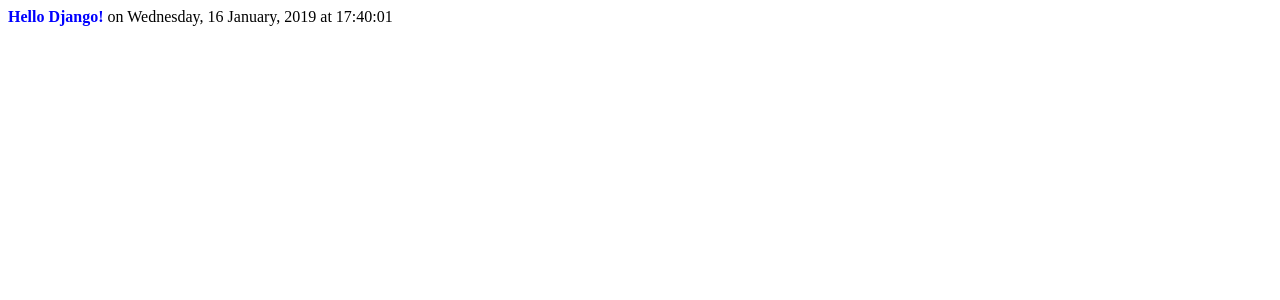
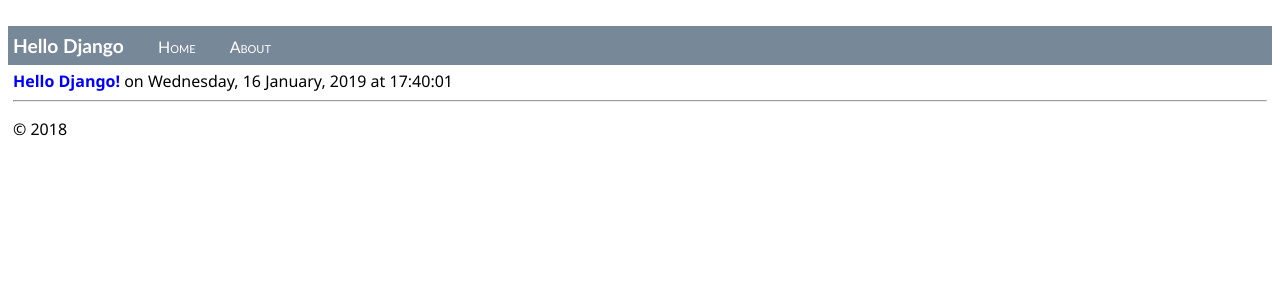
Before and after one commit to ghostman-007/LearningDjango, a Django app: page / in a window 1280 px wide. Shown: the top 300 px of the page. Run offline with Django 3.2, Linux system fonts and the light colour scheme.

Commit message:
Create initial Django app

```diff
--- a/BasicProject/BasicProject/urls.py
+++ b/BasicProject/BasicProject/urls.py
@@ -22,4 +22,5 @@
 
     url(r'^$', HelloDjangoApp.views.index, name='index'),
     url(r'^home$', HelloDjangoApp.views.index, name='home'),
+    url(r'^about$', HelloDjangoApp.views.about, name='about'),
 ]
--- a/BasicProject/HelloDjangoApp/static/site.css
+++ b/BasicProject/HelloDjangoApp/static/site.css
@@ -2,3 +2,31 @@
     font-weight: 600;
     color: blue;
 }
+
+.navbar {
+    background-color: lightslategray;
+    font-size: 1em;
+    font-family: 'Trebuchet MS', 'Lucida Sans Unicode', 'Lucida Grande', 'Lucida Sans', Arial, sans-serif;
+    color: white;
+    padding: 8px 5px 8px 5px;
+}
+
+    .navbar a {
+        text-decoration: none;
+        color: inherit;
+    }
+
+.navbar-brand {
+    font-size: 1.2em;
+    font-weight: 600;
+}
+
+.navbar-item {
+    font-variant: small-caps;
+    margin-left: 30px;
+}
+
+.body-content {
+    padding: 5px;
+    font-family: 'Segoe UI', Tahoma, Geneva, Verdana, sans-serif;
+}
--- a/BasicProject/HelloDjangoApp/templates/HelloDjangoApp/index.html
+++ b/BasicProject/HelloDjangoApp/templates/HelloDjangoApp/index.html
@@ -1,3 +1,4 @@
+ {% extends "HelloDjangoApp/layout.html" %}
 <html>
     <head>
         <title>{{ title }}</title>
@@ -5,6 +6,13 @@
         <link rel="stylesheet" type="text/css" href="{% static 'site.css' %}" />
     </head>
     <body>
+        <div><a href="about">About</a></div>
+        <span class="message">{{ message }}</span>
+
+
+        {% block content %}
         <span class="message">{{ message }}</span>{{ content }}
+        {% endblock %}{{ content }}
+
     </body>
 </html>
--- /dev/null
+++ b/BasicProject/HelloDjangoApp/templates/HelloDjangoApp/layout.html
@@ -0,0 +1,25 @@
+<!DOCTYPE html>
+<html>
+<head>
+    <meta charset="utf-8" />
+    <title>{{ title }}</title>
+    {% load staticfiles %}
+    <link rel="stylesheet" type="text/css" href="{% static 'site.css' %}" />
+</head>
+
+<body>
+    <div class="navbar">
+       <a href="/" class="navbar-brand">Hello Django</a>
+       <a href="{% url 'home' %}" class="navbar-item">Home</a>
+       <a href="{% url 'about' %}" class="navbar-item">About</a>
+    </div>
+
+    <div class="body-content">
+{% block content %}{% endblock %}
+        <hr/>
+        <footer>
+            <p>&copy; 2018</p>
+        </footer>
+    </div>
+</body>
+</html>
--- a/BasicProject/HelloDjangoApp/views.py
+++ b/BasicProject/HelloDjangoApp/views.py
@@ -16,3 +16,13 @@
             'content' : " on " + now.strftime("%A, %d %B, %Y at %X")
         }
     )
+
+def about(request):
+    return render(
+        request,
+        "HelloDjangoApp/about.html",
+        {
+            'title' : "About HelloDjangoApp",
+            'content' : "Example app page for Django."
+        }
+    )
```
Also changed, not shown: BasicProject/HelloDjangoApp/templates/HelloDjangoApp/about.html (added, +18 -0 lines), 1 other file.
